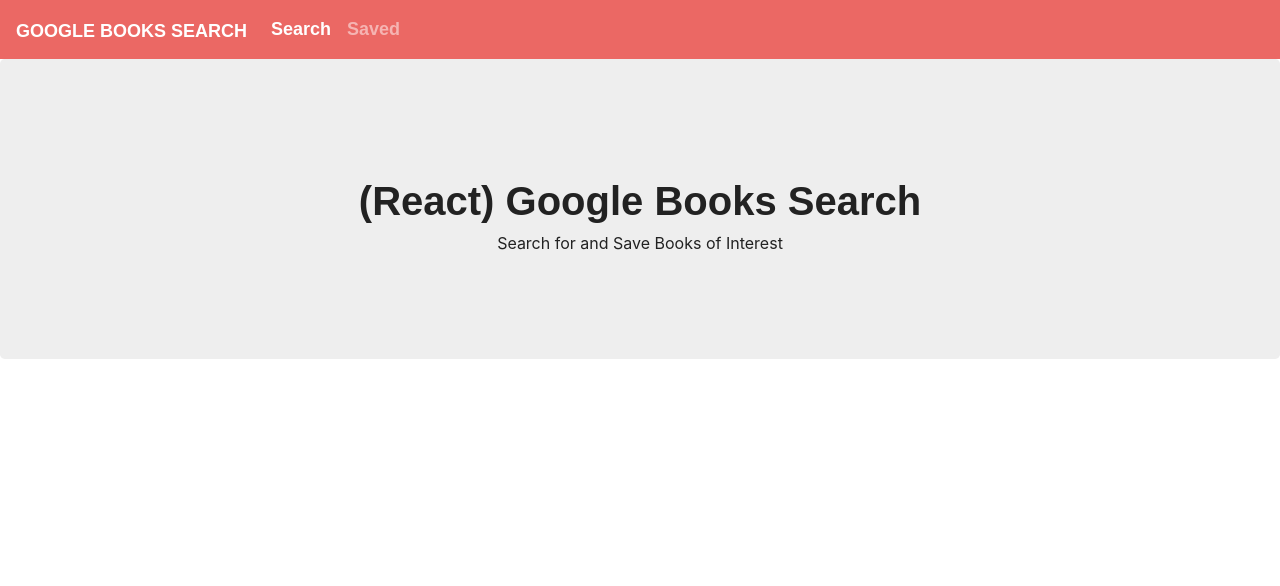
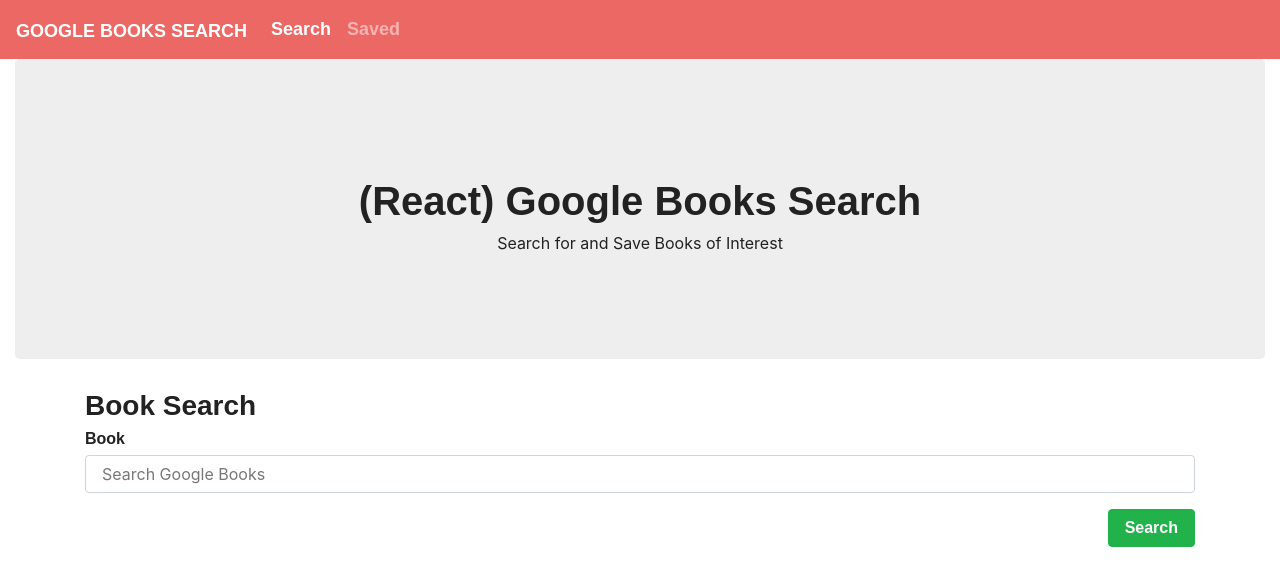
Before and after one commit to kevkevwuhoo/google-books-search, a React (Create React App) app in the folder client/: page / in a window 1280 px wide. Shown: the top 586 px of the page. Built offline with nearby package versions, Linux system fonts and the light colour scheme; a web font is replaced by a local one.

Commit message:
Implemented call to google books API

```diff
--- a/client/src/pages/Search.js
+++ b/client/src/pages/Search.js
@@ -1,15 +1,46 @@
-import React from "react";
+import React, { useState } from "react";
+import API from "../utils/API";
 import Jumbotron from "../components/Jumbotron";
+import { Container, Row } from "../components/Grid";
+import { Input, FormBtn } from "../components/Form";
 
 const Search = () => {
+  const [books, setBooks] = useState([]);
+  const [searchBook, setSearchBook] = useState("");
+
+  const handleInputChange = (event) => {
+    const { value } = event.target;
+    setSearchBook(value);
+  };
+
+  const handleFormSubmit = (event) => {
+    event.preventDefault();
+    API.search(searchBook)
+      .then((res) => {
+        setBooks(res.data);
+        console.log(res.data);
+      })
+      .catch((err) => console.log(err));
+  };
+
   return (
-    <div>
+    <Container fluid>
       <Jumbotron>
         <h1>(React) Google Books Search</h1>
         <p>Search for and Save Books of Interest</p>
       </Jumbotron>
-    </div>
+      <Row>
+        <Container>
+          <h3>Book Search</h3>
+          <h6>Book</h6>
+          <Input
+            placeholder="Search Google Books"
+            onChange={handleInputChange}
+          />
+          <FormBtn onClick={handleFormSubmit}>Search</FormBtn>
+        </Container>
+      </Row>
+    </Container>
   );
 };
-
 export default Search;
--- a/client/src/utils/API.js
+++ b/client/src/utils/API.js
@@ -2,19 +2,25 @@
 
 export default {
   // Gets all books
-  getBooks: function() {
+  getBooks: function () {
     return axios.get("/api/books");
   },
   // Gets the book with the given id
-  getBook: function(id) {
+  getBook: function (id) {
     return axios.get("/api/books/" + id);
   },
   // Deletes the book with the given id
-  deleteBook: function(id) {
+  deleteBook: function (id) {
     return axios.delete("/api/books/" + id);
   },
   // Saves a book to the database
-  saveBook: function(bookData) {
+  saveBook: function (bookData) {
     return axios.post("/api/books", bookData);
-  }
+  },
+  // Search google books API
+  search: function (query) {
+    return axios.get(
+      `https://www.googleapis.com/books/v1/volumes?q=${query}key=${process.env.API_KEY}`
+    );
+  },
 };
```
